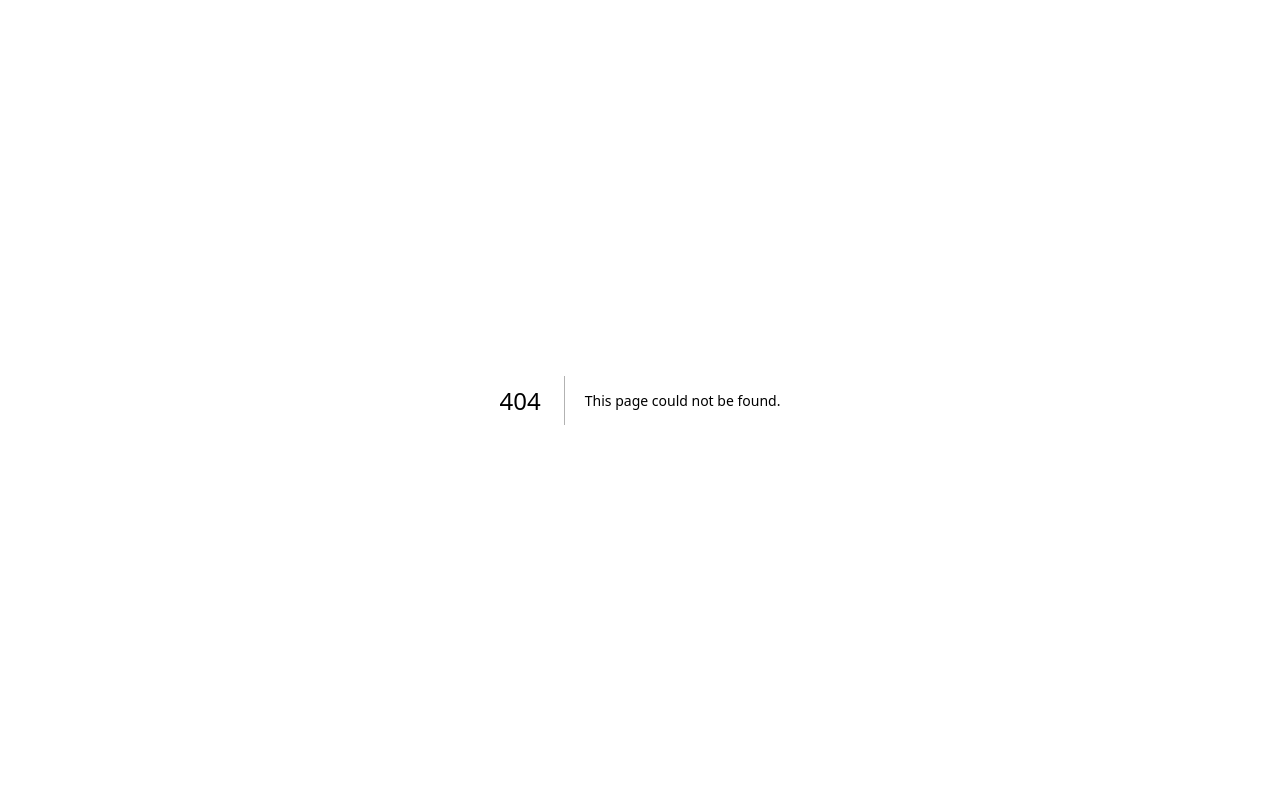
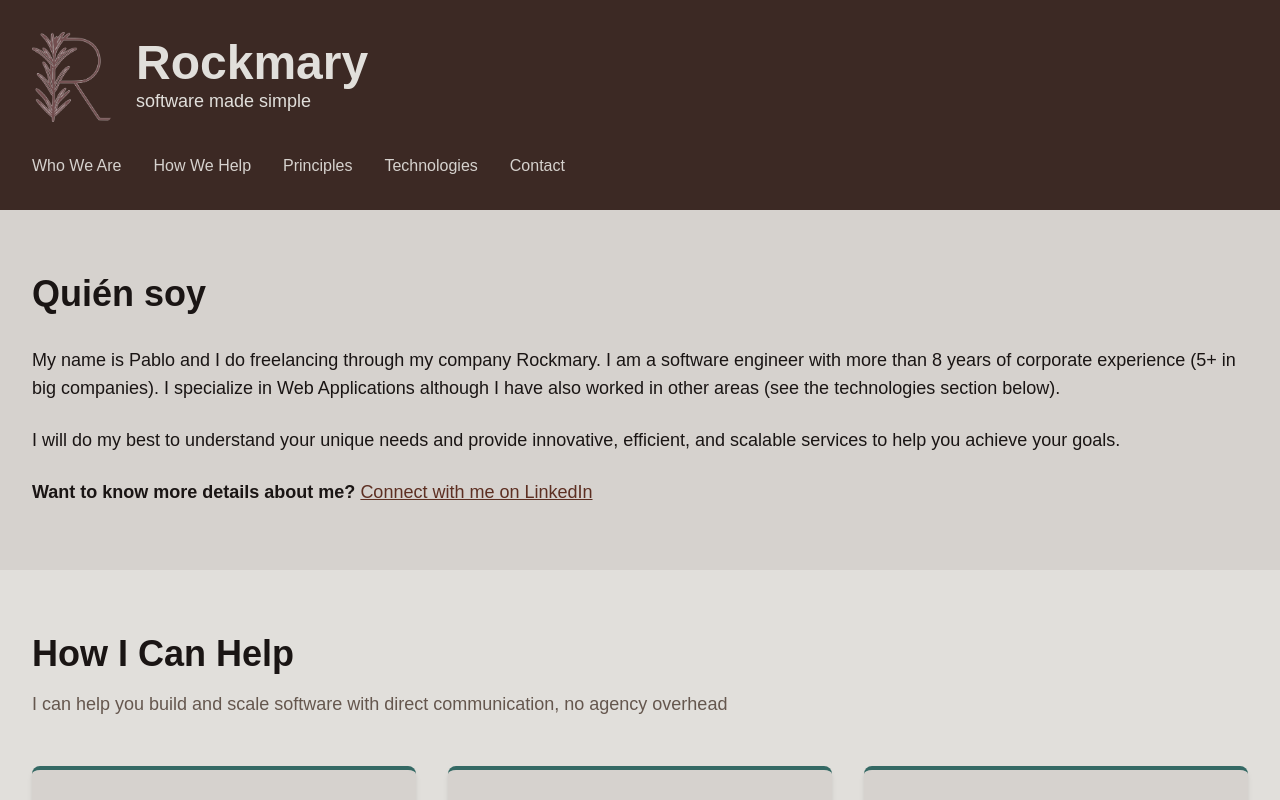
Before and after one commit to pablopenna/rockmary, a Next.js app: page /es in a window 1280 px wide. Before the commit this address had no page. Shown: the top 800 px of the page. Built offline with nearby package versions, Linux system fonts and the light colour scheme.

Commit message:
feat: implement basic translation system

```diff
--- a/src/app/components/WhoWeAre.tsx
+++ b/src/app/components/WhoWeAre.tsx
@@ -1,8 +1,16 @@
-export default function WhoWeAre() {
+import { getTranslation, Locale } from "../i18n";
+
+interface WhoWeAreProps {
+  locale: Locale
+}
+
+export default function WhoWeAre({locale}: WhoWeAreProps) {
+  const t = getTranslation.bind(null, locale);
+
   return (
     <section id="who-am-i" className="py-16 bg-base">
       <div className="max-w-7xl mx-auto px-4 sm:px-6 lg:px-8">
-        <h2 className="text-4xl font-bold text-contrast mb-8">Who am I</h2>
+        <h2 className="text-4xl font-bold text-contrast mb-8">{t("WHO_AM_I_TITLE")}</h2>
         <div className="space-y-6 text-contrast text-lg">
           <p>
             My name is Pablo and I do freelancing through my company Rockmary. I am a software engineer with more than 8 years of corporate experience (5+ in big companies). I specialize in Web Applications although I have also worked in other areas (see the technologies section below).
--- /dev/null
+++ b/src/app/es/page.tsx
@@ -0,0 +1,7 @@
+import Home from '@/app/page';
+
+export default function EsHome() {
+  return (
+    <Home locale='es'/>
+  );
+}
--- /dev/null
+++ b/src/app/i18n/i18n.ts
@@ -0,0 +1,20 @@
+import { Locale } from ".";
+
+const enTranslations = require('./translations/en.json');
+const esTranslations = require('./translations/es.json');
+
+export const getTranslation = (locale: Locale, key: string) => {
+    const translationsFile = getTranslationFile(locale);
+    const translation = translationsFile[key];
+
+    return translation !== undefined ? translation : key;
+}
+
+const getTranslationFile = (locale: Locale) => {
+    switch(locale) {
+        case 'es':
+            return esTranslations;
+        default:
+            return enTranslations;
+    }
+}
--- /dev/null
+++ b/src/app/i18n/index.ts
@@ -0,0 +1,2 @@
+export * from './i18n';
+export * from './locale.type';
--- /dev/null
+++ b/src/app/i18n/locale.type.ts
@@ -0,0 +1 @@
+export type Locale = 'en' | 'es';
--- /dev/null
+++ b/src/app/i18n/translations/en.json
@@ -0,0 +1,3 @@
+{
+    "WHO_AM_I_TITLE": "Who am I"
+}
--- /dev/null
+++ b/src/app/i18n/translations/es.json
@@ -0,0 +1,3 @@
+{
+    "WHO_AM_I_TITLE": "Quién soy"
+}
--- a/src/app/page.tsx
+++ b/src/app/page.tsx
@@ -6,12 +6,20 @@ import Portfolio from '@/app/components/Portfolio';
 import Pricing from '@/app/components/Pricing';
 import Contact from '@/app/components/Contact';
 import Footer from '@/app/components/Footer';
+import { Locale } from './i18n';
 
-export default function Home() {
+
+interface HomeProps {
+  locale: Locale
+}
+
+export default function DefaultHome({locale = 'en'}: HomeProps) {
+
+
   return (
       <div className="min-h-screen bg-base">
         <Header />
-      <WhoWeAre />
+        <WhoWeAre locale={locale}/>
         <HowICanHelp />
         <Technologies />
         <Portfolio />
```
Lines whose indentation alone changed are shown as unchanged.
